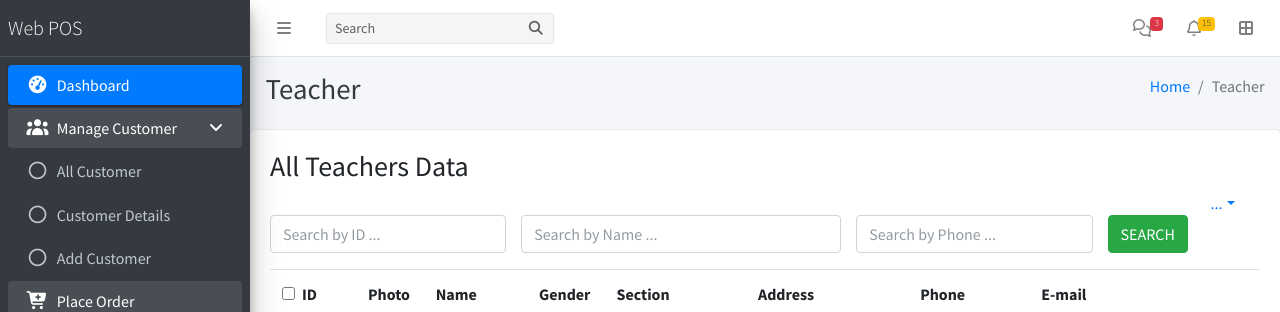
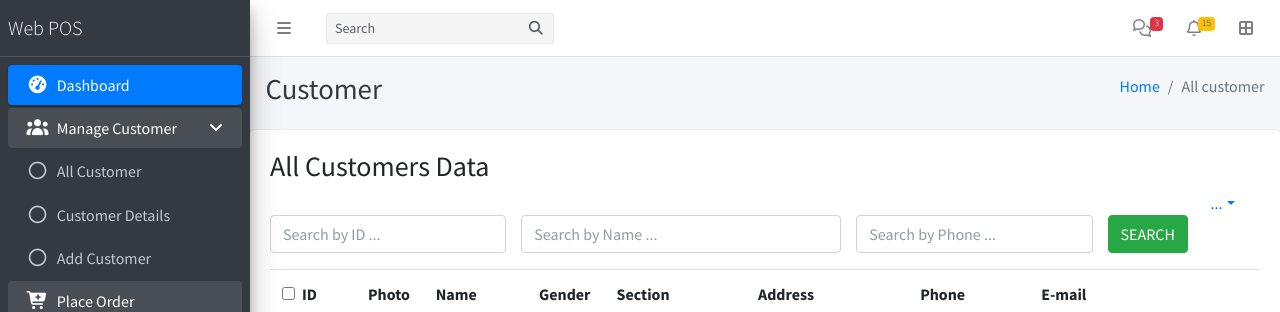
Before and after one commit to tharanga-Dep6-playground/admin-lte-single-page-application, a website: page AllCustomer.html in a window 1280 px wide. Shown: the top 312 px of the page. Drawn offline with nearby package versions, Linux system fonts and the light colour scheme.

Commit message:
changed all customer form

```diff
--- a/AllCustomer.html
+++ b/AllCustomer.html
@@ -174,7 +174,7 @@
                                 </a>
                             </li>
                             <li class="nav-item">
-                                <a href="" class="nav-link">
+                                <a href="CustomerDetail.html" class="nav-link">
                                     <i class="far fa-circle nav-icon"></i>
                                     <p>Customer Details</p>
                                 </a>
@@ -225,12 +225,12 @@
             <div class="container-fluid">
                 <div class="row mb-2">
                     <div class="col-sm-6">
-                        <h1 class="m-0 text-dark">Teacher</h1>
+                        <h1 class="m-0 text-dark">Customer</h1>
                     </div><!-- /.col -->
                     <div class="col-sm-6">
                         <ol class="breadcrumb float-sm-right">
                             <li class="breadcrumb-item"><a href="#">Home</a></li>
-                            <li class="breadcrumb-item active">Teacher</li>
+                            <li class="breadcrumb-item active">All customer</li>
                         </ol>
                     </div><!-- /.col -->
                 </div><!-- /.row -->
@@ -245,7 +245,7 @@
                 <div class="card-body">
                     <div class="heading-layout1">
                         <div class="item-title">
-                            <h3>All Teachers Data</h3>
+                            <h3>All Customers Data</h3>
                         </div>
                         <div class="dropdown" style="left: 95%">
                             <a class="dropdown-toggle" href="#" role="button"
```
Also changed, not shown: index.html (+1 -1 lines), user.html (+1 -1 lines).
